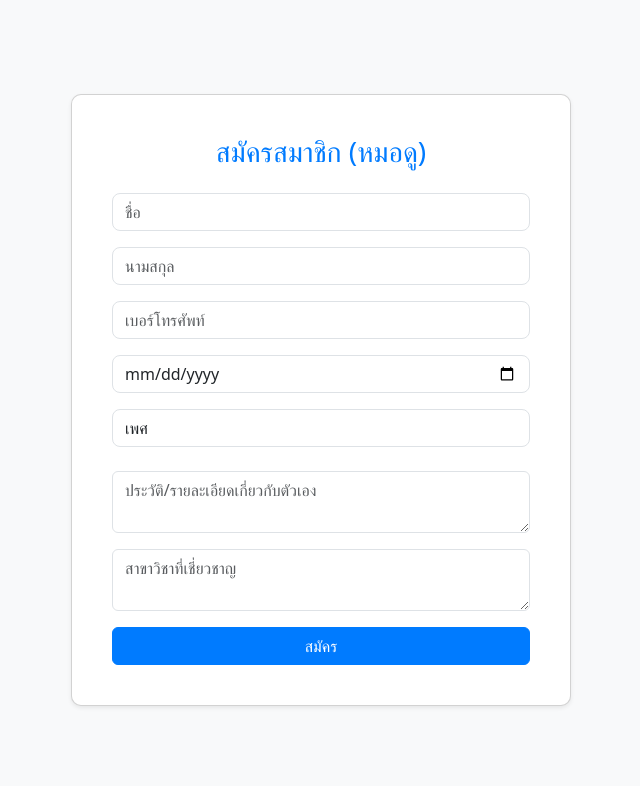
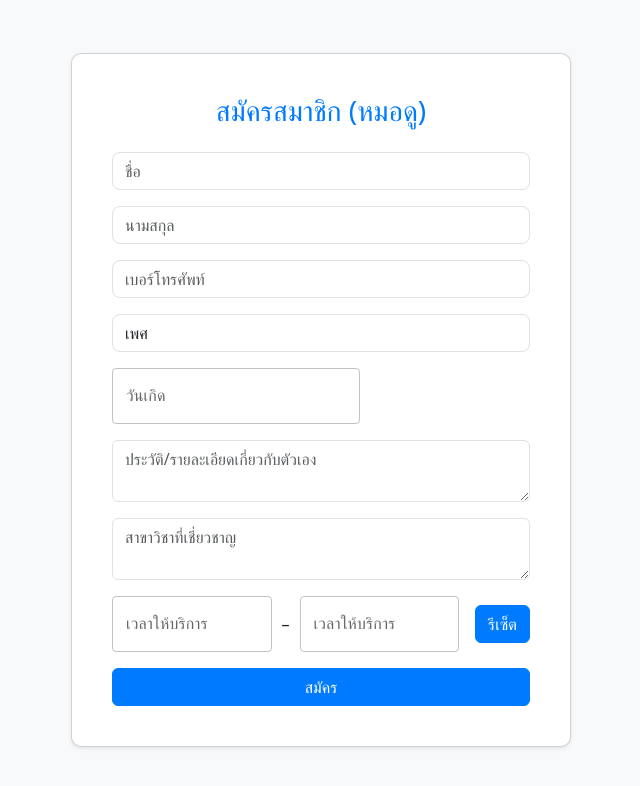
Before and after one commit to ptpofficialxd/horoscope-line-application, a Next.js app: page /register/astrologer in a window 1280 px wide. Shown: the top 786 px of the page, without its empty margins (319-959 px from the left). Built offline with nearby package versions, Linux system fonts and the light colour scheme.

Commit message:
add DatePicker and TimePicker component

```diff
--- a/pages/register/astrologer.js
+++ b/pages/register/astrologer.js
@@ -1,19 +1,10 @@
-/* pages/register/astrologer.js */
-
 import { useRouter } from "next/router";
 import { useState } from "react";
-
-// ฟังก์ชันคำนวณอายุจากวันเกิด
-const calculateAge = (birthdate) => {
-  const birthDate = new Date(birthdate);
-  const today = new Date();
-  let age = today.getFullYear() - birthDate.getFullYear();
-  const month = today.getMonth() - birthDate.getMonth();
-  if (month < 0 || (month === 0 && today.getDate() < birthDate.getDate())) {
-    age--;
-  }
-  return age;
-};
+import { LocalizationProvider, DatePicker, TimePicker, } from "@mui/x-date-pickers";
+import { AdapterDayjs } from "@mui/x-date-pickers/AdapterDayjs";
+import dayjs from "dayjs";
+import customParseFormat from "dayjs/plugin/customParseFormat";
+import "dayjs/locale/th";
 
 const AstrologerRegistration = () => {
   const router = useRouter();
@@ -22,12 +13,32 @@ const AstrologerRegistration = () => {
     firstName: "",
     lastName: "",
     phone: "",
+    gender: "",
     birthdate: "",
-    gender: "",
+    age: "",
     selfDescription: "", // รายละเอียดเกี่ยวกับตัวเอง
-    branch: "", // สาขาที่เชี่ยวชาญ
-    age: "", // คำนวณอายุจากวันเกิด
+    branch: "", // สาขาที่เชี่ยวชาญ // คำนวณอายุจากวันเกิด
+    serviceHours: { start: "", end: "" },
+    profilePicture: "",
+    certificate: "",
   });
+
+  dayjs.extend(customParseFormat);
+  dayjs.locale("th");
+
+  const handleSelectDate = (date) => {
+    setFormData({
+      ...formData,
+      birthdate: date ? date.format("YYYY-MM-DD") : "",
+    });
+  };
+
+  const handleSelectTime = (time, type) => {
+    setFormData({
+      ...formData,
+      serviceHours: { ...formData.serviceHours, [type]: time },
+    });
+  };
 
   const handleSubmit = async (e) => {
     e.preventDefault();
@@ -50,16 +61,16 @@ const AstrologerRegistration = () => {
       return; // ถ้าเบอร์ไม่ถูกต้องจะไม่ส่งข้อมูลไปที่ API
     }
 
+    // เช็คว่าเลือกเพศหรือยัง
+    if (!formData.gender) {
+      alert("กรุณาเลือกเพศของคุณ!");
+      return;
+    }
+
     // เช็คว่าเลือกวันเกิดหรือยัง
     if (!formData.birthdate) {
       alert("กรุณาเลือกวันเกิดของคุณ!");
       return; // ถ้ายังไม่เลือกวันเกิดจะไม่ส่งข้อมูลไปที่ API
-    }
-
-    // เช็คว่าเลือกเพศหรือยัง
-    if (!formData.gender) {
-      alert("กรุณาเลือกเพศของคุณ!");
-      return;
     }
 
     // ตรวจสอบว่า "รายละเอียดเกี่ยวกับตัวเอง" ถูกกรอกหรือยัง
@@ -74,10 +85,24 @@ const AstrologerRegistration = () => {
       return; // ถ้าไม่กรอกจะไม่ส่งข้อมูลไปที่ API
     }
 
+    if (!formData.serviceHours.start || !formData.serviceHours.end) {
+      alert("กรุณาเลือกเวลาที่ให้บริการ!");
+      return;
+    }
+
     // คำนวณอายุ
+    const calculateAge = (birthdate) => {
+      const birthDate = new Date(birthdate);
+      const today = new Date();
+      let age = today.getFullYear() - birthDate.getFullYear();
+      const month = today.getMonth() - birthDate.getMonth();
+      if (month < 0 || (month === 0 && today.getDate() < birthDate.getDate())) {
+        age--;
+      }
+      return age;
+    };
+
     const age = calculateAge(formData.birthdate);
-
-    // อัปเดตค่า age ใน formData ก่อนส่งไปที่ API
     setFormData((prevData) => ({
       ...prevData,
       age, // เพิ่ม age ที่คำนวณแล้ว
@@ -104,13 +129,18 @@ const AstrologerRegistration = () => {
         console.log("เชื่อมโยง Rich Menu สำเร็จ");
       } else {
         const errorData = await linkRichMenuResponse.json();
-        console.error("เกิดข้อผิดพลาดในการเชื่อมโยง Rich Menu:", errorData.message);
+        console.error(
+          "เกิดข้อผิดพลาดในการเชื่อมโยง Rich Menu:",
+          errorData.message
+        );
       }
 
       router.push("/profile"); // ไปหน้า profile
     } else {
       const errorData = await response.json();
-      alert(`เกิดข้อผิดพลาด: ${errorData.message || "ไม่สามารถสมัครสมาชิกได้"}`);
+      alert(
+        `เกิดข้อผิดพลาด: ${errorData.message || "ไม่สามารถสมัครสมาชิกได้"}`
+      );
     }
   };
 
@@ -154,16 +184,6 @@ const AstrologerRegistration = () => {
               />
             </div>
             <div className="form-group mb-3">
-              <input
-                type="date"
-                className="form-control"
-                value={formData.birthdate}
-                onChange={(e) =>
-                  setFormData({ ...formData, birthdate: e.target.value })
-                }
-              />
-            </div>
-            <div className="form-group mb-4">
               <select
                 className="form-control"
                 value={formData.gender}
@@ -179,7 +199,29 @@ const AstrologerRegistration = () => {
                 <option value="others">อื่นๆ</option>
               </select>
             </div>
-            {/* รายละเอียดเกี่ยวกับตัวเอง */}
+            <div className="form-group mb-3">
+              <LocalizationProvider
+                dateAdapter={AdapterDayjs}
+                adapterLocale="th"
+              >
+                <DatePicker
+                  label="วันเกิด"
+                  value={formData.birthdate ? dayjs(formData.birthdate) : null}
+                  onChange={handleSelectDate}
+                  format="DD/MM/YYYY"
+                  views={["year", "month", "day"]}
+                  yearsOrder="desc"
+                  maxDate={dayjs()}
+                  slotProps={{
+                    textField: {
+                      inputProps: {
+                        readOnly: true,
+                      },
+                    },
+                  }}
+                />
+              </LocalizationProvider>
+            </div>
             <div className="form-group mb-3">
               <textarea
                 className="form-control"
@@ -190,8 +232,6 @@ const AstrologerRegistration = () => {
                 }
               />
             </div>
-
-            {/* สาขาที่เชี่ยวชาญ */}
             <div className="form-group mb-3">
               <textarea
                 className="form-control"
@@ -201,6 +241,61 @@ const AstrologerRegistration = () => {
                   setFormData({ ...formData, branch: e.target.value })
                 }
               />
+            </div>
+            <div className="form-group mb-3 d-flex align-items-center">
+              <LocalizationProvider dateAdapter={AdapterDayjs}>
+                <TimePicker
+                  label="เวลาให้บริการ"
+                  value={
+                    formData.serviceHours.start
+                      ? dayjs(formData.serviceHours.start)
+                      : null
+                  }
+                  onChange={(time) => handleSelectTime(time, "start")}
+                  slotProps={{
+                    textField: {
+                      inputProps: {
+                        readOnly: true,
+                      },
+                    },
+                  }}
+                  ampm={false}
+                  minutesStep={5}
+                />
+              </LocalizationProvider>
+              <span style={{ margin: "0 10px" }}>–</span>
+              <LocalizationProvider dateAdapter={AdapterDayjs}>
+                <TimePicker
+                  label="เวลาให้บริการ"
+                  value={
+                    formData.serviceHours.end
+                      ? dayjs(formData.serviceHours.end)
+                      : null
+                  }
+                  onChange={(time) => handleSelectTime(time, "end")}
+                  slotProps={{
+                    textField: {
+                      inputProps: {
+                        readOnly: true,
+                      },
+                    },
+                  }}
+                  ampm={false}
+                  minutesStep={5}
+                />
+              </LocalizationProvider>
+              <button
+                type="button"
+                className="btn btn-primary ms-3"
+                onClick={() =>
+                  setFormData({
+                    ...formData,
+                    serviceHours: { start: "", end: "" },
+                  })
+                }
+              >
+                รีเซ็ต
+              </button>
             </div>
             <div className="d-grid">
               <button type="submit" className="btn btn-primary">
```
Also changed, not shown: pages/register/customer.js (+55 -28 lines).
